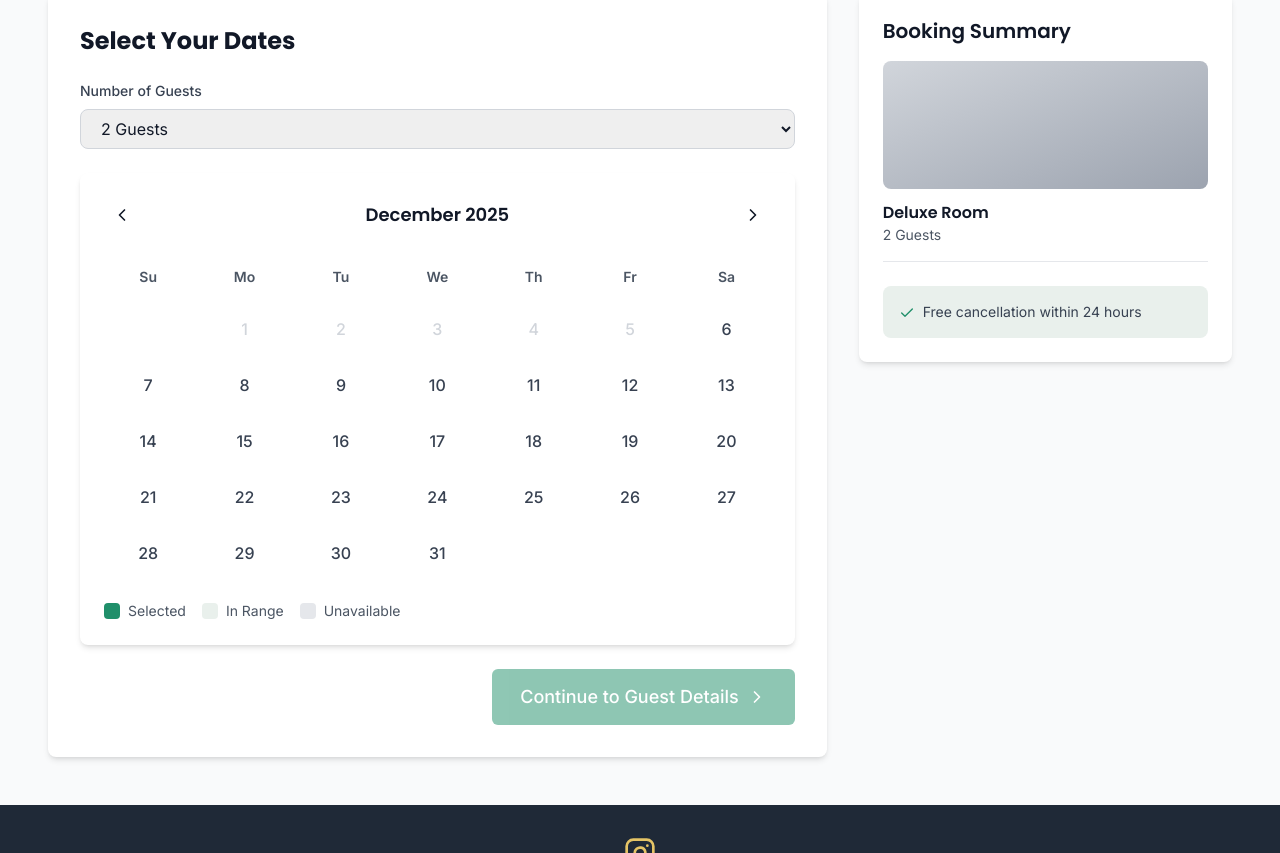
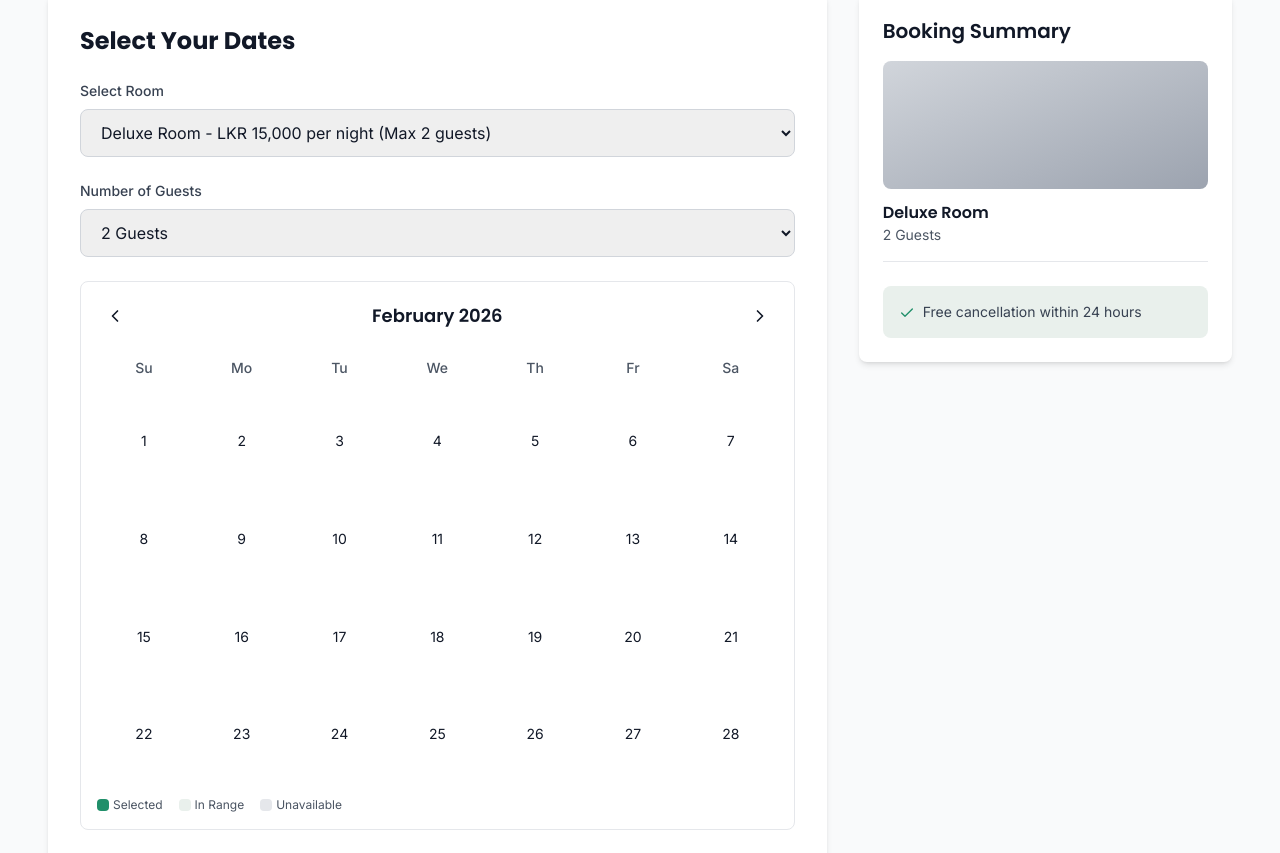
Before and after one commit to Suweka/white-vintage-bungalow, a Next.js app: page /booking in a window 1280 px wide. Shown: the part 267-1120 px from the top of the page. Built offline with nearby package versions, Linux system fonts and the light colour scheme.

Commit message:
Add Drop down selection to choose the room

```diff
--- a/app/(guest)/booking/page.tsx
+++ b/app/(guest)/booking/page.tsx
@@ -12,16 +12,51 @@ import {
   CreditCard,
   Check,
   ChevronRight,
+  ChevronLeft,
   AlertCircle,
 } from 'lucide-react';
 
 type BookingStep = 'dates' | 'details' | 'payment' | 'confirmation';
 
+// Room data
+const ROOMS = [
+  {
+    id: 'deluxe-room',
+    name: 'Deluxe Room',
+    price: 15000,
+    maxGuests: 2,
+    image: '/images/rooms/deluxe.jpeg',
+  },
+  {
+    id: 'suite-room',
+    name: 'Suite Room',
+    price: 25000,
+    maxGuests: 3,
+    image: '/images/rooms/suite.jpeg',
+  },
+  {
+    id: 'family-room',
+    name: 'Family Room',
+    price: 35000,
+    maxGuests: 4,
+    image: '/images/rooms/family.jpeg',
+  },
+  {
+    id: 'executive-suite',
+    name: 'Executive Suite',
+    price: 45000,
+    maxGuests: 2,
+    image: '/images/rooms/executive.jpeg',
+  },
+];
+
 export default function BookingPage() {
   const [currentStep, setCurrentStep] = useState<BookingStep>('dates');
+  const [selectedRoom, setSelectedRoom] = useState('deluxe-room');
   const [checkInDate, setCheckInDate] = useState<Date | null>(null);
   const [checkOutDate, setCheckOutDate] = useState<Date | null>(null);
   const [guests, setGuests] = useState(2);
+  const [currentMonth, setCurrentMonth] = useState(new Date(2026, 1)); // February 2026
 
   const [guestDetails, setGuestDetails] = useState({
     firstName: '',
@@ -36,24 +71,88 @@ export default function BookingPage() {
   const [paymentMethod, setPaymentMethod] = useState<'card' | 'helapay' | 'webxpay' | 'bank'>('card');
   const [agreedToTerms, setAgreedToTerms] = useState(false);
 
-  // Mock room data
-  const roomDetails = {
-    name: 'Deluxe Room',
-    pricePerNight: 15000,
-    image: '/images/rooms/deluxe.jpg',
-  };
+  // Get selected room data
+  const room = ROOMS.find(r => r.id === selectedRoom) || ROOMS[0];
 
   const calculateTotal = () => {
     if (!checkInDate || !checkOutDate) return { nights: 0, subtotal: 0, tax: 0, total: 0 };
     const nights = Math.ceil(
       (checkOutDate.getTime() - checkInDate.getTime()) / (1000 * 60 * 60 * 24)
     );
-    const subtotal = nights * roomDetails.pricePerNight;
+    const subtotal = nights * room.price;
     const tax = subtotal * 0.1; // 10% tax
     return { nights, subtotal, tax, total: subtotal + tax };
   };
 
   const totals = calculateTotal();
+
+  // Calendar generation
+  const getDaysInMonth = (date: Date) => {
+    const year = date.getFullYear();
+    const month = date.getMonth();
+    const firstDay = new Date(year, month, 1);
+    const lastDay = new Date(year, month + 1, 0);
+    const daysInMonth = lastDay.getDate();
+    const startingDayOfWeek = firstDay.getDay();
+
+    const days = [];
+
+    // Add empty cells for days before the first day of the month
+    for (let i = 0; i < startingDayOfWeek; i++) {
+      days.push(null);
+    }
+
+    // Add all days of the month
+    for (let i = 1; i <= daysInMonth; i++) {
+      days.push(new Date(year, month, i));
+    }
+
+    return days;
+  };
+
+  const days = getDaysInMonth(currentMonth);
+
+  const handleDateClick = (date: Date) => {
+    if (!checkInDate || (checkInDate && checkOutDate)) {
+      // Set check-in date
+      setCheckInDate(date);
+      setCheckOutDate(null);
+    } else if (checkInDate && !checkOutDate) {
+      // Set check-out date
+      if (date > checkInDate) {
+        setCheckOutDate(date);
+      } else {
+        // If selected date is before check-in, reset
+        setCheckInDate(date);
+        setCheckOutDate(null);
+      }
+    }
+  };
+
+  const isDateSelected = (date: Date | null) => {
+    if (!date) return false;
+    if (checkInDate && date.getTime() === checkInDate.getTime()) return true;
+    if (checkOutDate && date.getTime() === checkOutDate.getTime()) return true;
+    return false;
+  };
+
+  const isDateInRange = (date: Date | null) => {
+    if (!date || !checkInDate || !checkOutDate) return false;
+    return date > checkInDate && date < checkOutDate;
+  };
+
+  const formatDate = (date: Date | null) => {
+    if (!date) return '';
+    return date.toLocaleDateString('en-US', { month: 'short', day: 'numeric', year: 'numeric' });
+  };
+
+  const nextMonth = () => {
+    setCurrentMonth(new Date(currentMonth.getFullYear(), currentMonth.getMonth() + 1));
+  };
+
+  const prevMonth = () => {
+    setCurrentMonth(new Date(currentMonth.getFullYear(), currentMonth.getMonth() - 1));
+  };
 
   const handleDateSelect = (checkIn: Date | null, checkOut: Date | null) => {
     setCheckInDate(checkIn);
@@ -65,6 +164,15 @@ export default function BookingPage() {
       ...guestDetails,
       [e.target.name]: e.target.value,
     });
+  };
+
+  // Update guests when room changes to not exceed max
+  const handleRoomChange = (roomId: string) => {
+    setSelectedRoom(roomId);
+    const newRoom = ROOMS.find(r => r.id === roomId);
+    if (newRoom && guests > newRoom.maxGuests) {
+      setGuests(newRoom.maxGuests);
+    }
   };
 
   const canProceedToDetails = checkInDate && checkOutDate;
@@ -124,6 +232,24 @@ export default function BookingPage() {
               <div className="bg-white rounded-lg shadow-md p-8">
                 <h2 className="text-2xl font-heading font-bold mb-6">Select Your Dates</h2>
 
+                {/* Room Selection Dropdown */}
+                <div className="mb-6">
+                  <label className="block text-sm font-medium text-gray-700 mb-2">
+                    Select Room
+                  </label>
+                  <select
+                    value={selectedRoom}
+                    onChange={(e) => handleRoomChange(e.target.value)}
+                    className="w-full px-4 py-3 border border-gray-300 rounded-lg focus:outline-none focus:ring-2 focus:ring-primary text-base"
+                  >
+                    {ROOMS.map((room) => (
+                      <option key={room.id} value={room.id}>
+                        {room.name} - {formatCurrency(room.price)} per night (Max {room.maxGuests} guests)
+                      </option>
+                    ))}
+                  </select>
+                </div>
+
                 <div className="mb-6">
                   <label className="block text-sm font-medium text-gray-700 mb-2">
                     Number of Guests
@@ -131,20 +257,116 @@ export default function BookingPage() {
                   <select
                     value={guests}
                     onChange={(e) => setGuests(parseInt(e.target.value))}
-                    className="w-full px-4 py-2 border border-gray-300 rounded-lg focus:outline-none focus:ring-2 focus:ring-primary"
+                    className="w-full px-4 py-3 border border-gray-300 rounded-lg focus:outline-none focus:ring-2 focus:ring-primary text-base"
                   >
-                    {[1, 2, 3, 4].map((num) => (
-                      <option key={num} value={num}>
-                        {num} Guest{num > 1 ? 's' : ''}
+                    {[...Array(room.maxGuests)].map((_, i) => (
+                      <option key={i + 1} value={i + 1}>
+                        {i + 1} Guest{i > 0 ? 's' : ''}
                       </option>
                     ))}
                   </select>
                 </div>
 
-                <BookingCalendar
-                  onDateSelect={handleDateSelect}
-                  unavailableDates={[]}
-                />
+                {/* Calendar */}
+                <div className="border border-gray-200 rounded-lg p-4">
+                  {/* Month Navigation */}
+                  <div className="flex items-center justify-between mb-4">
+                    <button
+                      onClick={prevMonth}
+                      className="p-2 hover:bg-gray-100 rounded-lg"
+                    >
+                      <ChevronLeft className="w-5 h-5" />
+                    </button>
+                    <h3 className="text-lg font-semibold">
+                      {currentMonth.toLocaleDateString('en-US', { month: 'long', year: 'numeric' })}
+                    </h3>
+                    <button
+                      onClick={nextMonth}
+                      className="p-2 hover:bg-gray-100 rounded-lg"
+                    >
+                      <ChevronRight className="w-5 h-5" />
+                    </button>
+                  </div>
+
+                  {/* Calendar Grid */}
+                  <div className="grid grid-cols-7 gap-1 mb-2">
+                    {['Su', 'Mo', 'Tu', 'We', 'Th', 'Fr', 'Sa'].map((day) => (
+                      <div
+                        key={day}
+                        className="text-center text-sm font-medium text-gray-600 py-2"
+                      >
+                        {day}
+                      </div>
+                    ))}
+                  </div>
+
+                  <div className="grid grid-cols-7 gap-1">
+                    {days.map((date, index) => {
+                      if (!date) {
+                        return <div key={`empty-${index}`} className="aspect-square" />;
+                      }
+
+                      const isSelected = isDateSelected(date);
+                      const inRange = isDateInRange(date);
+                      const isPast = date < new Date(new Date().setHours(0, 0, 0, 0));
+
+                      return (
+                        <button
+                          key={date.toISOString()}
+                          onClick={() => !isPast && handleDateClick(date)}
+                          disabled={isPast}
+                          className={`
+                            aspect-square flex items-center justify-center rounded-lg text-sm
+                            ${isPast ? 'text-gray-300 cursor-not-allowed' : 'hover:bg-gray-100'}
+                            ${isSelected ? 'bg-primary text-white hover:bg-primary/90' : ''}
+                            ${inRange ? 'bg-primary-light' : ''}
+                          `}
+                        >
+                          {date.getDate()}
+                        </button>
+                      );
+                    })}
+                  </div>
+
+                  {/* Legend */}
+                  <div className="flex items-center gap-4 mt-4 text-xs">
+                    <div className="flex items-center gap-1">
+                      <div className="w-3 h-3 bg-primary rounded"></div>
+                      <span className="text-gray-600">Selected</span>
+                    </div>
+                    <div className="flex items-center gap-1">
+                      <div className="w-3 h-3 bg-primary-light rounded"></div>
+                      <span className="text-gray-600">In Range</span>
+                    </div>
+                    <div className="flex items-center gap-1">
+                      <div className="w-3 h-3 bg-gray-200 rounded"></div>
+                      <span className="text-gray-600">Unavailable</span>
+                    </div>
+                  </div>
+
+                  {/* Selected Dates Display */}
+                  {checkInDate && (
+                    <div className="mt-6 p-4 bg-gray-50 rounded-lg">
+                      <div className="grid grid-cols-2 gap-4">
+                        <div>
+                          <p className="text-sm text-gray-600 mb-1">Check-in</p>
+                          <p className="font-semibold">{formatDate(checkInDate)}</p>
+                        </div>
+                        {checkOutDate && (
+                          <div>
+                            <p className="text-sm text-gray-600 mb-1">Check-out</p>
+                            <p className="font-semibold">{formatDate(checkOutDate)}</p>
+                          </div>
+                        )}
+                      </div>
+                      {totals.nights > 0 && (
+                        <p className="text-sm text-gray-600 mt-2">
+                          {totals.nights} night{totals.nights !== 1 ? 's' : ''}
+                        </p>
+                      )}
+                    </div>
+                  )}
+                </div>
 
                 <div className="mt-6 flex justify-end">
                   <Button
@@ -434,7 +656,7 @@ export default function BookingPage() {
                 <h2 className="text-3xl font-heading font-bold mb-4">Booking Confirmed!</h2>
                 <p className="text-gray-600 mb-2">Thank you for your reservation</p>
                 <p className="text-lg font-semibold mb-6">
-                  Booking Reference: <span className="text-primary">WVB-2025-001</span>
+                  Booking Reference: <span className="text-primary">WVB-2026-001</span>
                 </p>
 
                 <div className="bg-primary-light p-6 rounded-lg mb-6 text-left">
@@ -443,6 +665,10 @@ export default function BookingPage() {
                     <div className="flex justify-between">
                       <span className="text-gray-600">Guest Name:</span>
                       <span className="font-medium">{guestDetails.firstName} {guestDetails.lastName}</span>
+                    </div>
+                    <div className="flex justify-between">
+                      <span className="text-gray-600">Room Type:</span>
+                      <span className="font-medium">{room.name}</span>
                     </div>
                     <div className="flex justify-between">
                       <span className="text-gray-600">Check-in:</span>
@@ -457,8 +683,8 @@ export default function BookingPage() {
                       </span>
                     </div>
                     <div className="flex justify-between">
-                      <span className="text-gray-600">Room Type:</span>
-                      <span className="font-medium">{roomDetails.name}</span>
+                      <span className="text-gray-600">Guests:</span>
+                      <span className="font-medium">{guests} Guest{guests > 1 ? 's' : ''}</span>
                     </div>
                     <div className="flex justify-between">
                       <span className="text-gray-600">Total Amount:</span>
@@ -494,7 +720,7 @@ export default function BookingPage() {
               {/* Room Info */}
               <div className="mb-4 pb-4 border-b">
                 <div className="h-32 bg-gradient-to-br from-gray-300 to-gray-400 rounded-lg mb-3"></div>
-                <h4 className="font-semibold">{roomDetails.name}</h4>
+                <h4 className="font-semibold">{room.name}</h4>
                 <p className="text-sm text-gray-600">{guests} Guest{guests > 1 ? 's' : ''}</p>
               </div>
 
@@ -525,7 +751,7 @@ export default function BookingPage() {
                 <div className="space-y-3">
                   <div className="flex justify-between">
                     <span className="text-gray-600">
-                      {formatCurrency(roomDetails.pricePerNight)} × {totals.nights} night{totals.nights > 1 ? 's' : ''}
+                      {formatCurrency(room.price)} × {totals.nights} night{totals.nights > 1 ? 's' : ''}
                     </span>
                     <span className="font-medium">{formatCurrency(totals.subtotal)}</span>
                   </div>
```
